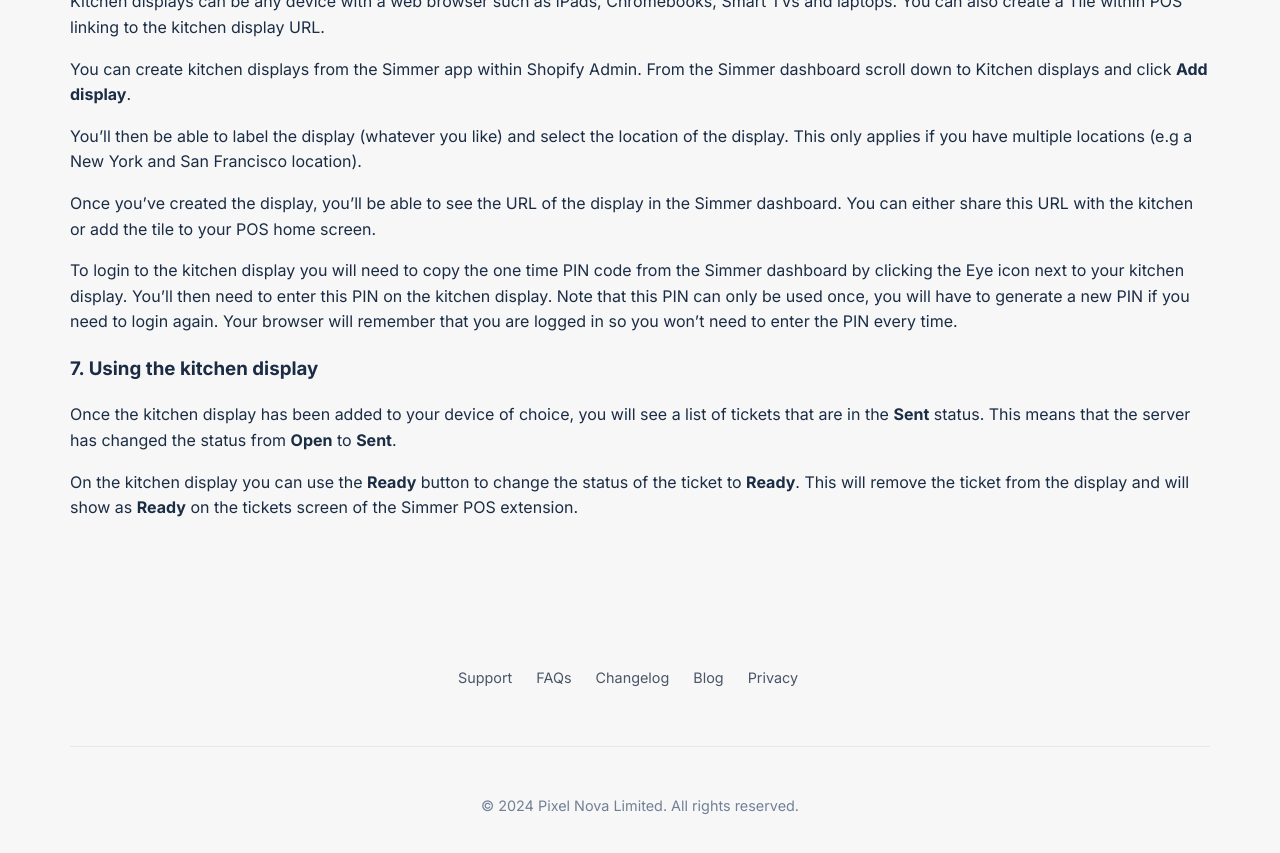
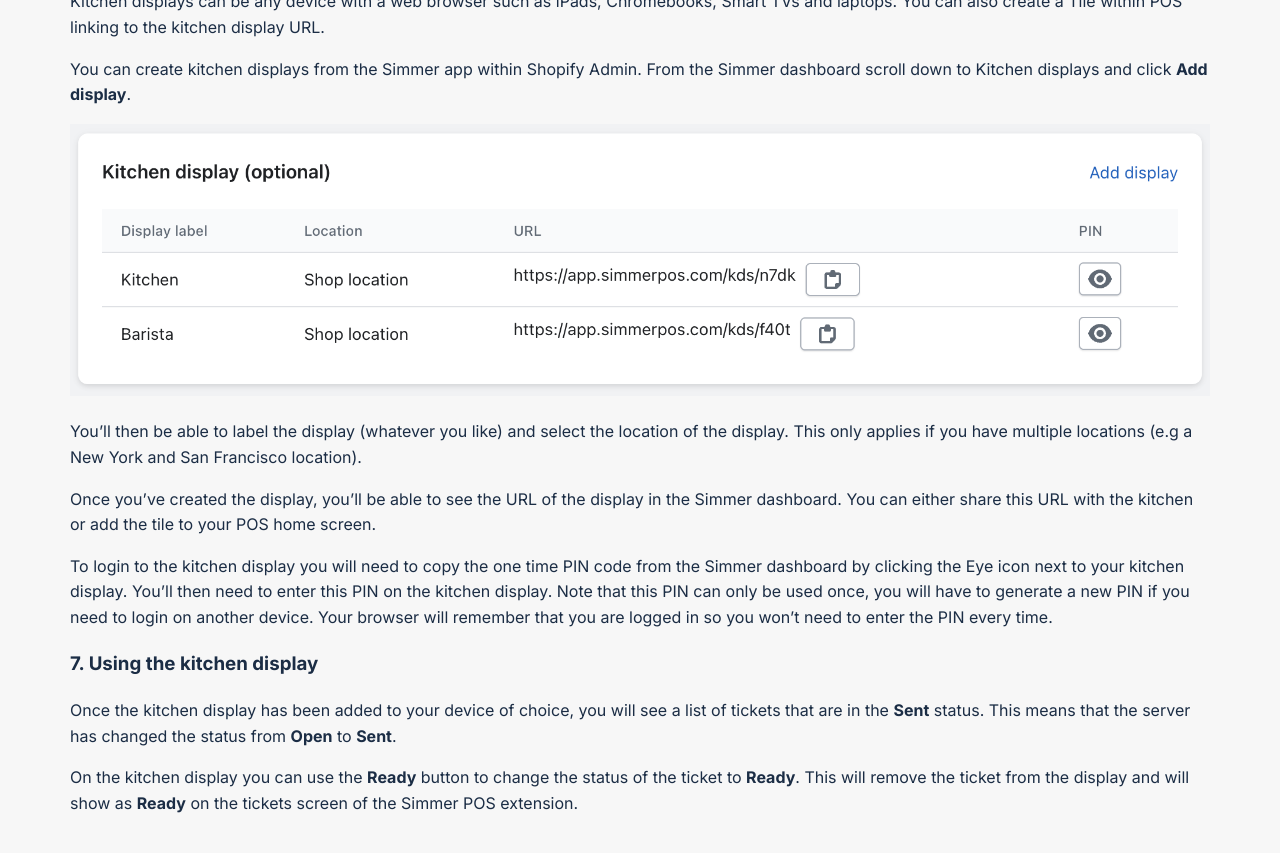
Before and after one commit to Pixel-Nova-Apps/simmerpos.com, a Jekyll site: the page built from _pages/support.md, in a window 1280 px wide and 900 px high, scrolled down 2379 px. Shown: the top 853 px of the window. Built offline with Jekyll 4.4.1, drawn with Linux system fonts in a browser that asks for light colours.

Commit message:
kds support image

```diff
--- a/_pages/support.md
+++ b/_pages/support.md
@@ -73,11 +73,13 @@ Kitchen displays can be any device with a web browser such as iPads, Chromebooks
 
 You can create kitchen displays from the Simmer app within Shopify Admin. From the Simmer dashboard scroll down to Kitchen displays and click **Add display**.
 
+<img src="/assets/kitchen-display-kds-shopify-pos.png" alt="Kitchen display (KDS) Shopify POS" style="width: 100%;">
+
 You'll then be able to label the display (whatever you like) and select the location of the display. This only applies if you have multiple locations (e.g a New York and San Francisco location).
 
 Once you've created the display, you'll be able to see the URL of the display in the Simmer dashboard. You can either share this URL with the kitchen or add the tile to your POS home screen.
 
-To login to the kitchen display you will need to copy the one time PIN code from the Simmer dashboard by clicking the Eye icon next to your kitchen display. You'll then need to enter this PIN on the kitchen display. Note that this PIN can only be used once, you will have to generate a new PIN if you need to login again. Your browser will remember that you are logged in so you won't need to enter the PIN every time.
+To login to the kitchen display you will need to copy the one time PIN code from the Simmer dashboard by clicking the Eye icon next to your kitchen display. You'll then need to enter this PIN on the kitchen display. Note that this PIN can only be used once, you will have to generate a new PIN if you need to login on another device. Your browser will remember that you are logged in so you won't need to enter the PIN every time.
 
 ### 7. Using the kitchen display
 
```
Also changed, not shown: assets/kitchen-display-kds-shopify-pos.png (added).
